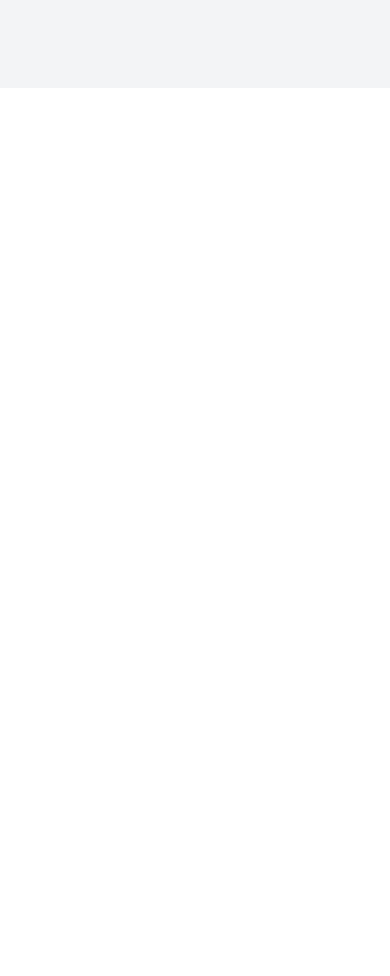
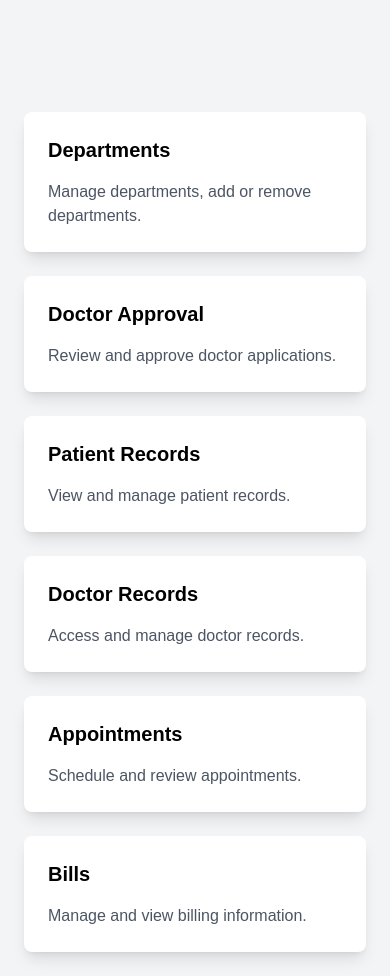
Before and after one commit to sikandermukhtar/night-fury-pms, a Next.js app: page / in a window 390 px wide. Shown: the part 1600-2576 px from the top of the page. Before the commit the page ends 1688 px from the top, so only its background shows below. Built offline with nearby package versions, Linux system fonts and the light colour scheme.

Commit message:
Dashboard

```diff
--- a/package.json
+++ b/package.json
@@ -16,6 +16,7 @@
     "next": "14.2.8",
     "react": "^18",
     "react-dom": "^18",
+    "tailwindcss-animate": "^1.0.7",
     "zod": "^3.23.8"
   },
   "devDependencies": {
--- a/src/app/page.tsx
+++ b/src/app/page.tsx
@@ -1,3 +1,4 @@
+import AdminDashboard from "@/components/AdminDashboard";
 import Appointments from "@/components/Appointments";
 import Header from "@/components/Header";
 import Image from "next/image";
@@ -7,6 +8,7 @@ export default function Home() {
     <div>
       <Header />
       <Appointments />
+      <AdminDashboard />
     </div>
   );
 }
--- /dev/null
+++ b/src/components/AdminDashboard.tsx
@@ -0,0 +1,69 @@
+import React from 'react';
+
+const AdminDashboard = () => {
+  return (
+    <div className="min-h-screen bg-gray-100 flex flex-col text-black">
+
+      {/* Main Content */}
+      <main className="flex-1 p-6">
+        <div className="grid grid-cols-1 sm:grid-cols-2 md:grid-cols-3 lg:grid-cols-4 gap-6">
+          {/* Departments */}
+          <div className="relative bg-white p-6 rounded-lg shadow-lg overflow-hidden group hover:text-[#f0f5f7]">
+            <h2 className="text-xl font-semibold mb-4 z-10 relative">Departments</h2>
+            <p className="text-gray-600 z-10 relative">Manage departments, add or remove departments.</p>
+            <span className="absolute inset-0 bg-sky-200 transform scale-x-0 group-hover:scale-x-100 transition-transform duration-500 origin-right z-0"></span>
+            <span className="absolute inset-0 bg-sky-400 transform scale-x-0 group-hover:scale-x-100 transition-transform duration-700 origin-right z-0"></span>
+            <span className="absolute inset-0 bg-sky-600 transform scale-x-0 group-hover:scale-x-100 transition-transform duration-1000 origin-right z-0"></span>
+          </div>
+
+          {/* Doctor Approval */}
+          <div className="relative bg-white p-6 rounded-lg shadow-lg overflow-hidden group hover:text-[#f0f5f7]">
+            <h2 className="text-xl font-semibold mb-4 z-10 relative">Doctor Approval</h2>
+            <p className="text-gray-600 z-10 relative">Review and approve doctor applications.</p>
+            <span className="absolute inset-0 bg-sky-200 transform scale-x-0 group-hover:scale-x-100 transition-transform duration-500 origin-right z-0"></span>
+            <span className="absolute inset-0 bg-sky-400 transform scale-x-0 group-hover:scale-x-100 transition-transform duration-700 origin-right z-0"></span>
+            <span className="absolute inset-0 bg-sky-600 transform scale-x-0 group-hover:scale-x-100 transition-transform duration-1000 origin-right z-0"></span>
+          </div>
+
+          {/* Patient Records */}
+          <div className="relative bg-white p-6 rounded-lg shadow-lg overflow-hidden group hover:text-[#f0f5f7]">
+            <h2 className="text-xl font-semibold mb-4 z-10 relative">Patient Records</h2>
+            <p className="text-gray-600 z-10 relative">View and manage patient records.</p>
+            <span className="absolute inset-0 bg-sky-200 transform scale-x-0 group-hover:scale-x-100 transition-transform duration-500 origin-right z-0"></span>
+            <span className="absolute inset-0 bg-sky-400 transform scale-x-0 group-hover:scale-x-100 transition-transform duration-700 origin-right z-0"></span>
+            <span className="absolute inset-0 bg-sky-600 transform scale-x-0 group-hover:scale-x-100 transition-transform duration-1000 origin-right z-0"></span>
+          </div>
+
+          {/* Doctor Records */}
+          <div className="relative bg-white p-6 rounded-lg shadow-lg overflow-hidden group hover:text-[#f0f5f7]">
+            <h2 className="text-xl font-semibold mb-4 z-10 relative">Doctor Records</h2>
+            <p className="text-gray-600 z-10 relative">Access and manage doctor records.</p>
+            <span className="absolute inset-0 bg-sky-200 transform scale-x-0 group-hover:scale-x-100 transition-transform duration-500 origin-right z-0"></span>
+            <span className="absolute inset-0 bg-sky-400 transform scale-x-0 group-hover:scale-x-100 transition-transform duration-700 origin-right z-0"></span>
+            <span className="absolute inset-0 bg-sky-600 transform scale-x-0 group-hover:scale-x-100 transition-transform duration-1000 origin-right z-0"></span>
+          </div>
+
+          {/* Appointments */}
+          <div className="relative bg-white p-6 rounded-lg shadow-lg overflow-hidden group hover:text-[#f0f5f7]">
+            <h2 className="text-xl font-semibold mb-4 z-10 relative">Appointments</h2>
+            <p className="text-gray-600 z-10 relative">Schedule and review appointments.</p>
+            <span className="absolute inset-0 bg-sky-200 transform scale-x-0 group-hover:scale-x-100 transition-transform duration-500 origin-right z-0"></span>
+            <span className="absolute inset-0 bg-sky-400 transform scale-x-0 group-hover:scale-x-100 transition-transform duration-700 origin-right z-0"></span>
+            <span className="absolute inset-0 bg-sky-600 transform scale-x-0 group-hover:scale-x-100 transition-transform duration-1000 origin-right z-0"></span>
+          </div>
+
+          {/* Bills */}
+          <div className="relative bg-white p-6 rounded-lg shadow-lg overflow-hidden group hover:text-[#f0f5f7]">
+            <h2 className="text-xl font-semibold mb-4 z-10 relative">Bills</h2>
+            <p className="text-gray-600 z-10 relative">Manage and view billing information.</p>
+            <span className="absolute inset-0 bg-sky-200 transform scale-x-0 group-hover:scale-x-150 transition-transform duration-500 origin-right z-0"></span>
+            <span className="absolute inset-0 bg-sky-400 transform scale-x-0 group-hover:scale-x-150 transition-transform duration-700 origin-right z-0"></span>
+            <span className="absolute inset-0 bg-sky-600 transform scale-x-0 group-hover:scale-x-150 transition-transform duration-1000 origin-right z-0"></span>
+          </div>
+        </div>
+      </main>
+    </div>
+  );
+};
+
+export default AdminDashboard;
```
Also changed, not shown: 1 other file (tests, documents, lock files or other folders).
